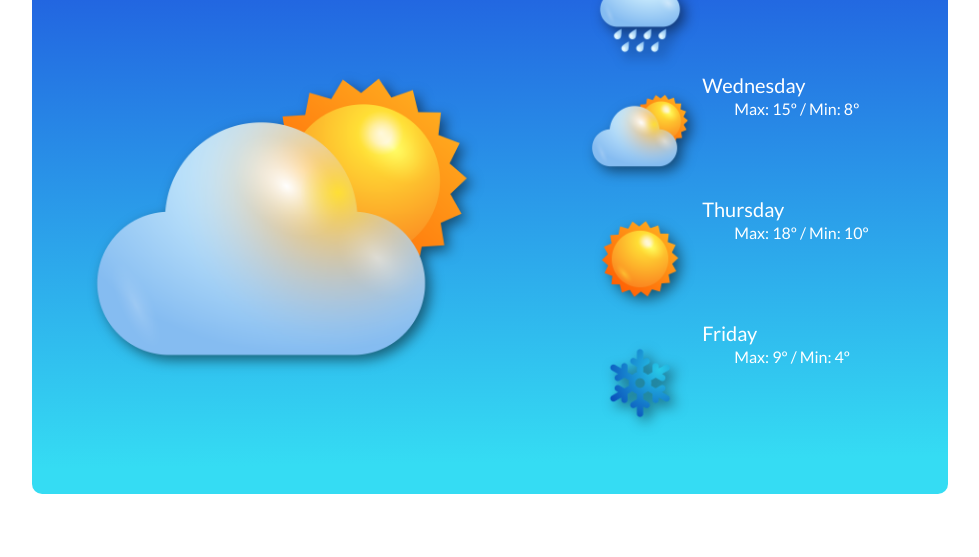
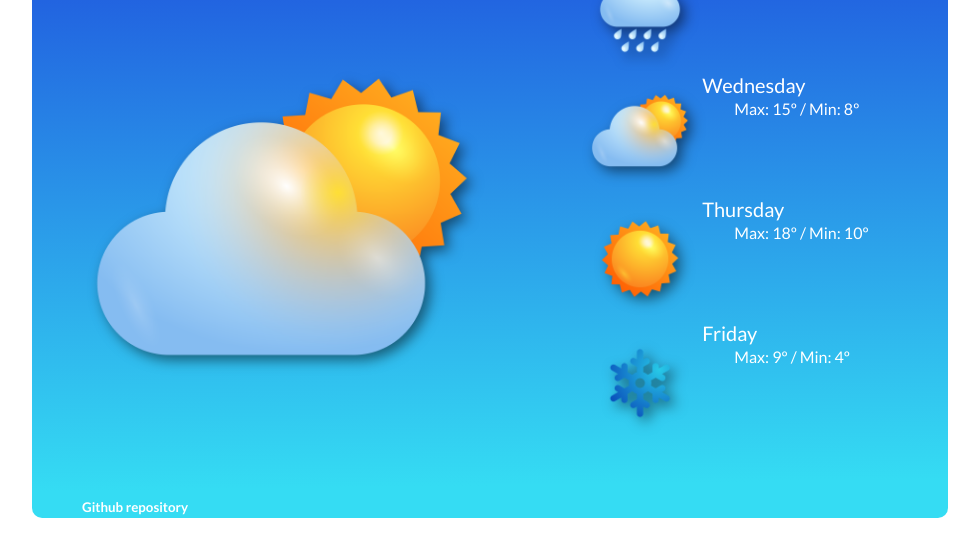
Before and after one commit to laurabatlle/weather-app, a website built with Parcel: page index.html in a window 1280 px wide. Shown: the part 429-986 px from the top of the page, without its empty margins (150-1129 px from the left). Built offline with nearby package versions, Linux system fonts and the light colour scheme; no server answers.

Commit message:
adding gitbuh link to index

```diff
--- a/index.html
+++ b/index.html
@@ -211,7 +211,8 @@
           </div>
         </div>
       </div>
+    <a href="https://github.com/laurabatlle/weather-app/tree/main" id="github"> Github repository  </a>
     </div>
   </body>
-  <script src="src/script.js"></script>
+  <script src="src/script.js" ></script>
 </html>
--- a/src/styles.css
+++ b/src/styles.css
@@ -87,3 +87,8 @@ h3 {
 .rounded-start {
   filter: drop-shadow(0.35rem 0.35rem 0.4rem rgba(0, 0, 0, 0.5));
 }
+#github {
+  text-align: center;
+  padding-left: 50px;
+  font-size: smaller;
+}
```
